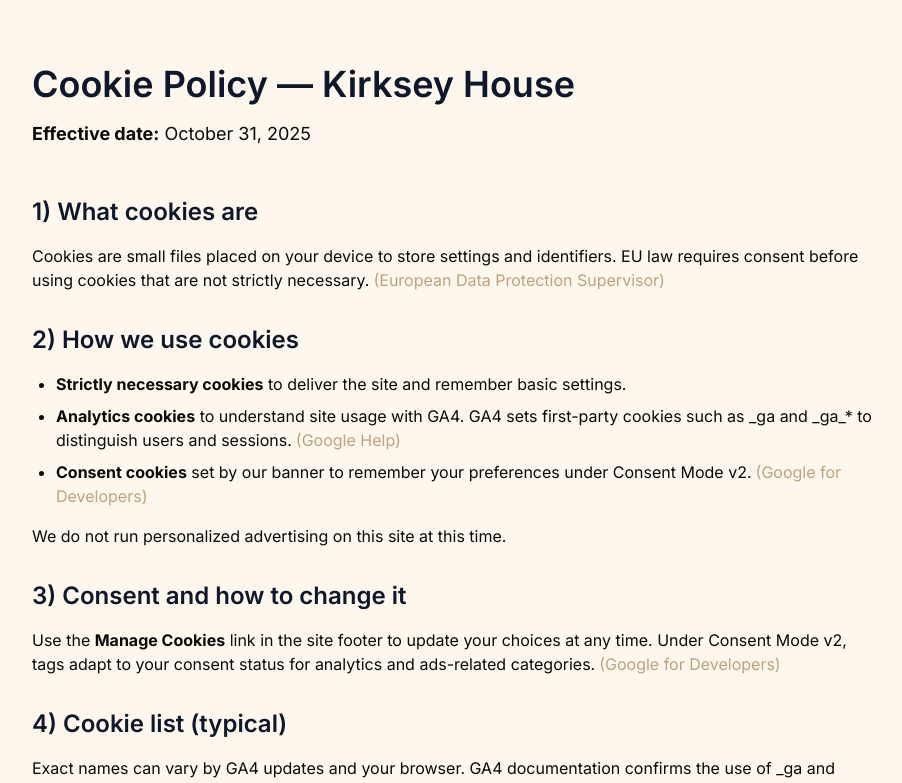
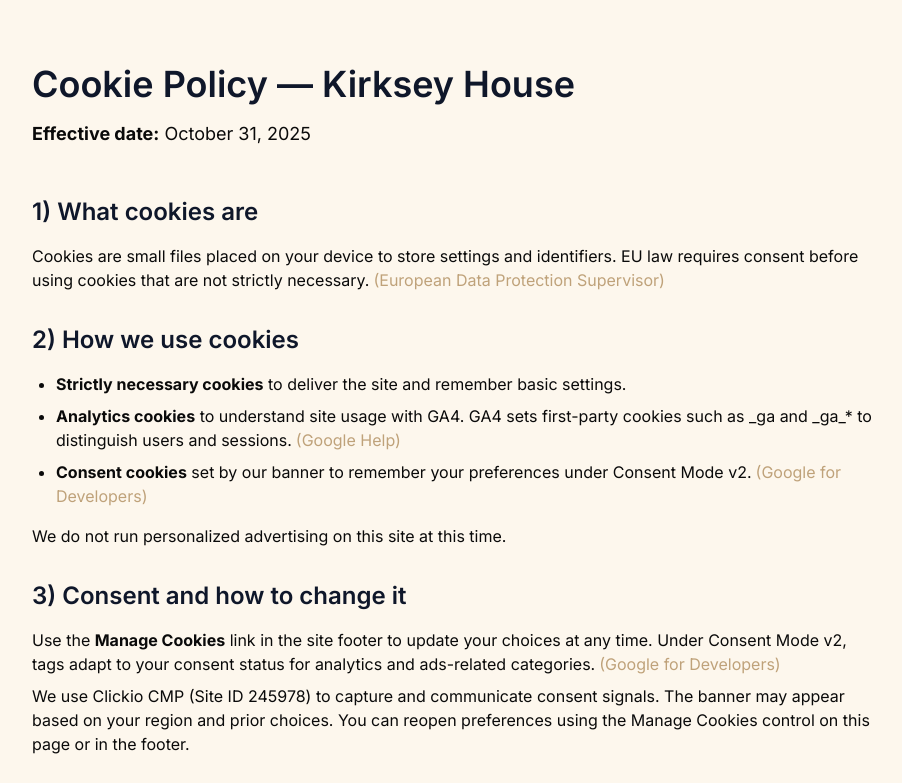
Before and after one commit to styledbycatphillips-del/styled-by-cat-phillips, a Next.js app: page /cookie-policy in a window 1280 px wide. Shown: the top 783 px of the page, without its empty margins (184-1086 px from the left). Built offline with nearby package versions, Linux system fonts and the light colour scheme; no server answers; what @builder.io/react would draw is missing.

Commit message:
docs(policy): reference Clickio CMP (Site ID 245978) in Cookie & Privacy policies

```diff
--- a/app/cookie-policy/page.tsx
+++ b/app/cookie-policy/page.tsx
@@ -72,6 +72,11 @@
               <a href="https://developers.google.com/tag-platform/security/guides/consent" className="text-signature-champagne hover:underline ml-1" target="_blank" rel="noopener">
                 (Google for Developers)
               </a>
+            </p>
+            <p className="mt-2 text-signature-navy/80">
+              We use Clickio CMP (Site ID 245978) to capture and communicate consent signals. The banner may appear
+              based on your region and prior choices. You can reopen preferences using the Manage Cookies control
+              on this page or in the footer.
             </p>
           </section>
 
--- a/app/privacy-policy/page.tsx
+++ b/app/privacy-policy/page.tsx
@@ -94,6 +94,10 @@
               <a href="https://developers.google.com/tag-platform/security/guides/consent" className="text-signature-champagne hover:underline ml-1" target="_blank" rel="noopener">
                 (Google for Developers)
               </a>
+            </p>
+            <p className="mt-2 text-signature-navy/80">
+              Our consent banner is provided by Clickio CMP (Site ID 245978), which presents region-sensitive prompts
+              and stores your preferences. You can adjust consent at any time via the Manage Cookies control.
             </p>
             <p className="mt-2">
               See the <a href="/cookie-policy" className="text-signature-champagne hover:underline">Cookie Policy</a> for details.
```
